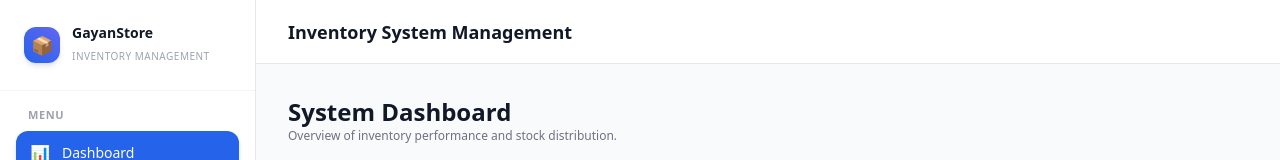
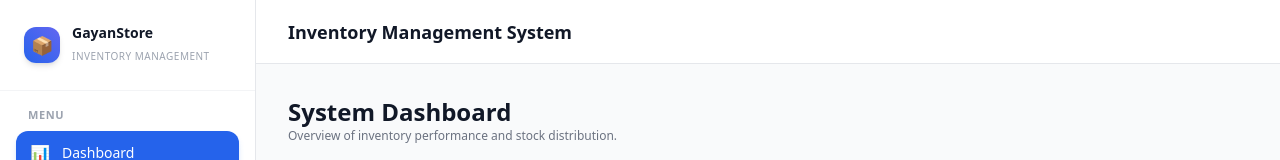
Before and after one commit to iroshancodex/inventory-management-system, a React (Vite) app: page / in a window 1280 px wide. Shown: the top 160 px of the page. Built offline with nearby package versions, Linux system fonts and the light colour scheme.

Commit message:
Update MainLayout.jsx

```diff
--- a/src/layouts/MainLayout.jsx
+++ b/src/layouts/MainLayout.jsx
@@ -79,7 +79,7 @@ const MainLayout = () => {
       <div className="flex-1 flex flex-col min-w-0 overflow-hidden">
         <header className="h-16 bg-white dark:bg-gray-800 border-b border-gray-200 dark:border-gray-700 px-8 flex items-center justify-between shrink-0">
           <h1 className="text-lg font-bold text-gray-900 dark:text-white">
-            Inventory System Management
+            Inventory  Management System
           </h1>
 
         </header>
```
